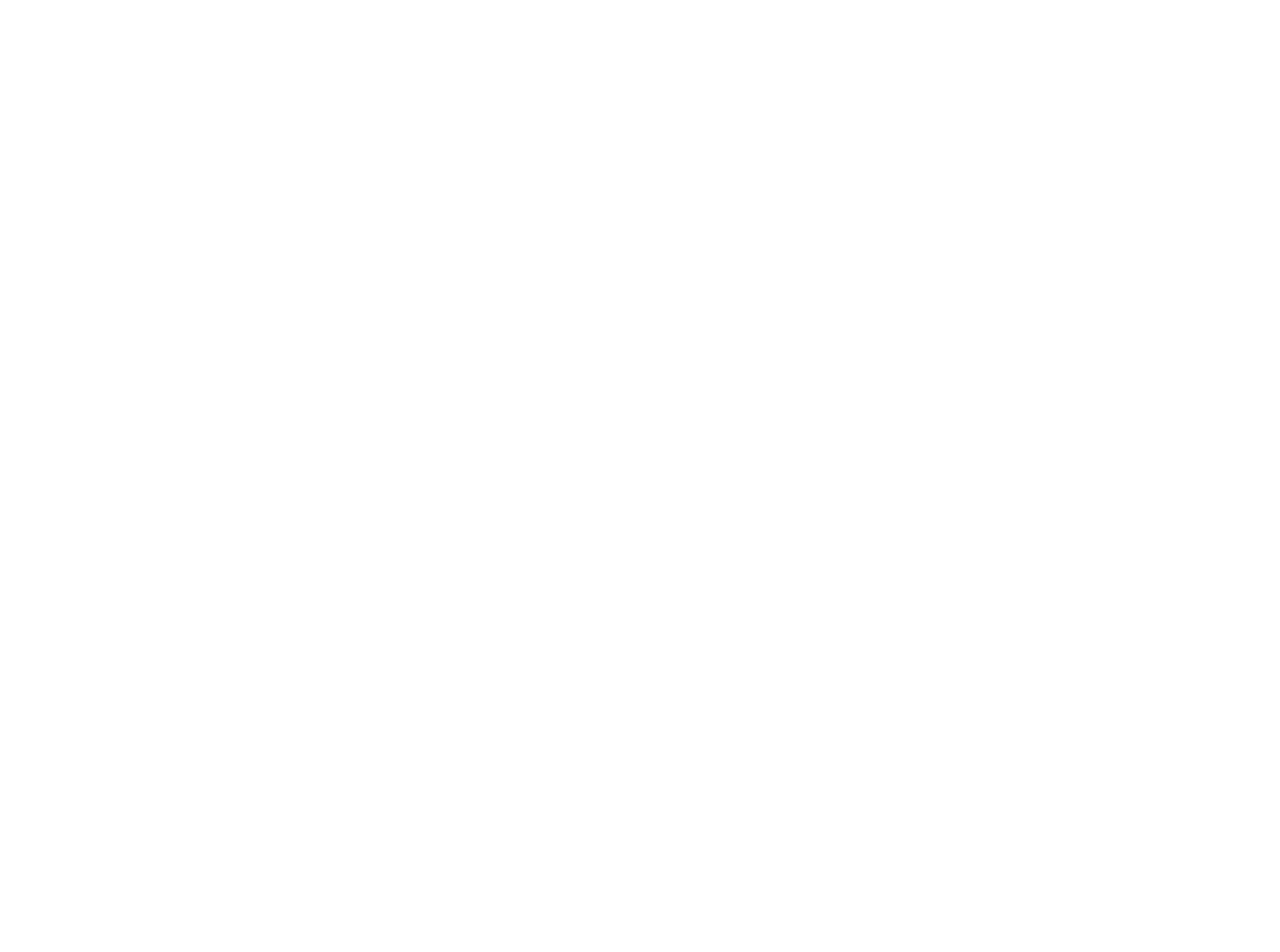
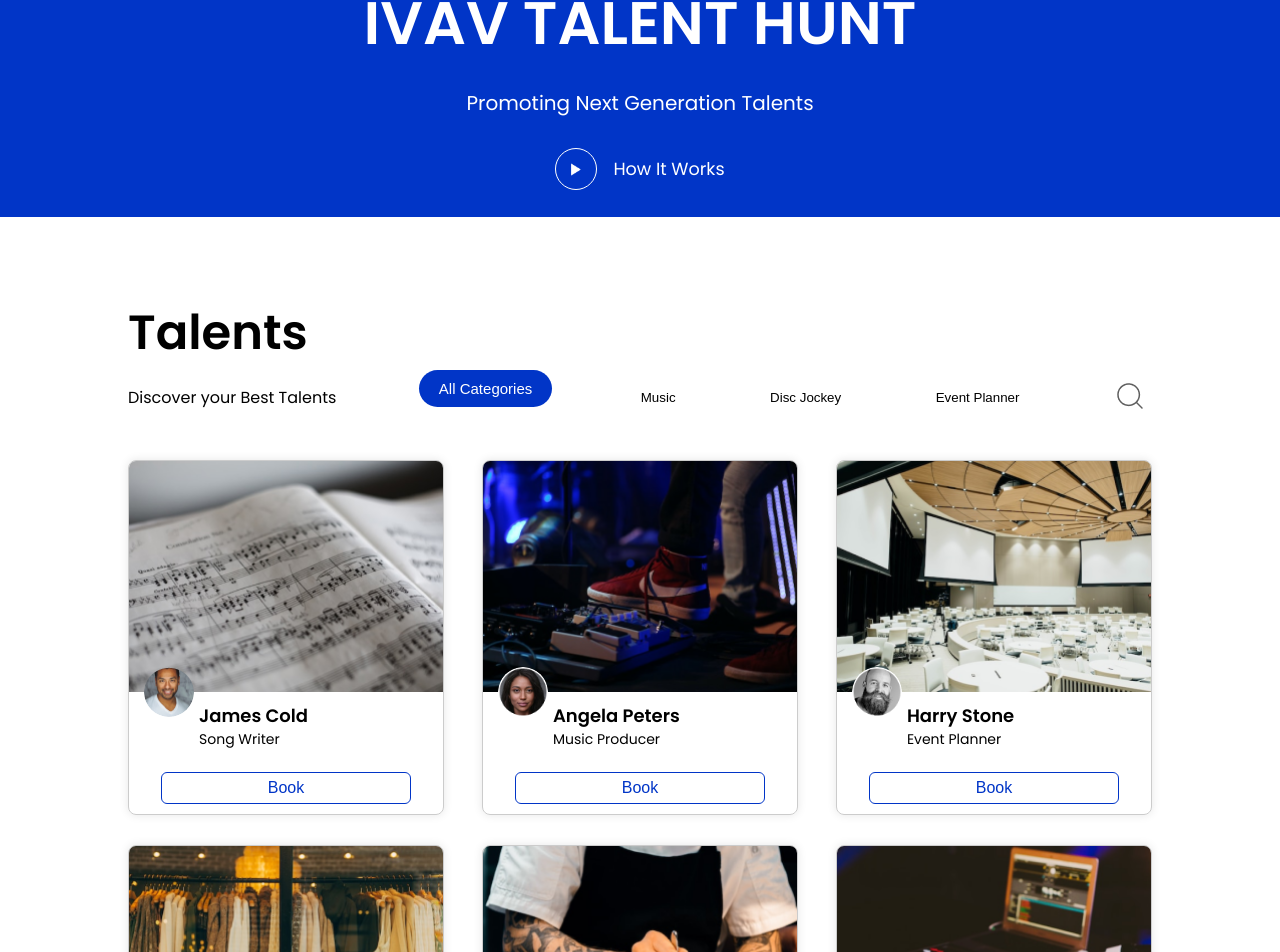
Before and after one commit to Ivav-Solutions/talentHunt, a React (Vite) app in the folder talent-hunt/: page /hunters in a window 1280 px wide. Before the commit this address had no page. Shown: the part 183-1135 px from the top of the page. Before the commit the page ends 800 px from the top, so only its background shows below. Built offline with nearby package versions, Linux system fonts and the light colour scheme.

Commit message:
added new project

```diff
--- a/talent-hunt/src/App.jsx
+++ b/talent-hunt/src/App.jsx
@@ -8,6 +8,7 @@ import Home from './Routes/Home';
 import Verification from './components/auth/verification';
 import ResetPassword from './components/auth/reset-password';
 import Profile from './components/dashboard/Profile';
+import Hunters from './components/frontend2/Hunters';
 
 function App() {
   return (
@@ -21,6 +22,7 @@ function App() {
           <Route path="/reset-password" element={<ResetPassword />} />
           <Route path="/forgot-password" element={<ForgotPassword />} />
           <Route path="/profile" element={<Profile />} />
+          <Route path="/hunters" element={<Hunters />} />
           {/* Other routes */}
         </Routes>
         <div className="App_container">
--- /dev/null
+++ b/talent-hunt/src/components/frontend2/Hunters.jsx
@@ -0,0 +1,34 @@
+import React from 'react'
+import Navbar from '../frontend/Navbar'
+import vector from '../../assets/images/vector.png'
+import Talents2 from '../frontend2/Talents2'
+import Footer from '../frontend/Footer'
+
+const Hunters = () => {
+  return (
+    <div>
+        <div className="home-container">
+            <Navbar />
+            <div className="intro-text">
+                <h1>IVAV TALENT HUNT</h1>
+                <p>Promoting Next Generation Talents</p>
+                <div className="intro-link">
+                    <div className="img-container">
+                        <img src={vector} alt="" className="img-link" />
+                    </div>
+                    <span className="img-link-content">How It Works</span>
+                </div>
+            </div>
+        </div>
+        <div>
+            <section id="talents">
+                <Talents2 />
+            </section>
+        </div>
+        <Footer />
+
+    </div>
+  )
+}
+
+export default Hunters
--- /dev/null
+++ b/talent-hunt/src/components/frontend2/TalentCard2.jsx
@@ -0,0 +1,27 @@
+import React from 'react'
+import '../../assets/css/index.css'
+
+const TalentCard2 = ({
+    image,
+    talentImage,
+    talentName,
+    talentTitle,
+    talentBtn,
+}) => {
+
+  return (
+    <div className="talentCard">
+        <img className="talentCard-thumbnail" src={image} alt="" />
+        <div className="talentCard-info">
+          <img className="talent-avatar" src={talentImage} alt="" />
+           <div className="talent-text">
+              <h3>{talentName}</h3>
+              <p>{talentTitle}</p>
+          </div>
+      </div>
+      <button className="talent-btn">{talentBtn}</button>
+    </div>
+  )
+}
+
+export default TalentCard2
--- /dev/null
+++ b/talent-hunt/src/components/frontend2/Talents2.jsx
@@ -0,0 +1,74 @@
+import React, { useState } from 'react'
+import search from '../../assets/images/search.png'
+import eclipse from '../../assets/images/eclipse.png'
+import shoe from '../../assets/images/shoe.png'
+import decorations from '../../assets/images/decorations.png'
+import harry from '../../assets/images/harry.png'
+import James from '../../assets/images/James.png'
+import music from '../../assets/images/music.png'
+import TalentCard2 from '../frontend2/TalentCard2'
+import cloth from '../../assets/images/cloth.png'
+import angela from '../../assets/images/angela.png'
+import mary from '../../assets/images/mary.png'
+import chef from '../../assets/images/chef.png'
+import deejay from '../../assets/images/deejay.png'
+import dj from '../../assets/images/dj.png'
+
+
+
+
+
+const talentsData = [
+  { talentName: 'James Cold', talentTitle: 'Song Writer', talentImage: eclipse, image: music, talentBtn: 'Book' },
+  { talentName: 'Angela Peters', talentTitle: 'Music Producer', talentImage: angela, image: shoe, talentBtn: 'Book' },
+  { talentName: 'Harry Stone', talentTitle: 'Event Planner', talentImage: harry,  image: decorations, talentBtn: 'Book' },
+  { talentName: 'Paul Smith', talentTitle: 'Fashion Designer', talentImage: James,  image: cloth, talentBtn: 'Book' },
+  { talentName: 'Mary Blues', talentTitle: 'Chef', talentImage: mary,  image: chef, talentBtn: 'Book' },
+  { talentName: 'Deejay Ivav', talentTitle: 'Disc Jockey', talentImage: deejay,  image: dj, talentBtn: 'Book' },
+  { talentName: 'Paul Smith', talentTitle: 'Fashion Designer', talentImage: eclipse,  image: shoe, talentBtn: 'Book' },
+  { talentName: 'Mary Blues', talentTitle: 'Chef', talentImage: eclipse,  image: shoe, talentBtn: 'Book' },
+  { talentName: 'Deejay Ivav', talentTitle: 'Disc Jockey', talentImage: eclipse,  image: shoe, talentBtn: 'Book' },
+  { talentName: 'Paul Smith', talentTitle: 'Fashion Designer', talentImage: eclipse,  image: shoe, talentBtn: 'Book' },
+  { talentName: 'Mary Blues', talentTitle: 'Chef', talentImage: eclipse,  image: shoe, talentBtn: 'Book' },
+  { talentName: 'Deejay Ivav', talentTitle: 'Disc Jockey', talentImage: eclipse,  image: shoe, talentBtn: 'Book' },
+  { talentName: 'Paul Smith', talentTitle: 'Fashion Designer', talentImage: eclipse,  image: shoe, talentBtn: 'Book' },
+  { talentName: 'Mary Blues', talentTitle: 'Chef', talentImage: eclipse,  image: shoe, talentBtn: 'Book' },
+  { talentName: 'Deejay Ivav', talentTitle: 'Disc Jockey', talentImage: eclipse,  image: shoe, talentBtn: 'Book' },
+]
+
+const Talents2 = () => {
+    const [selectedCategory, setSelectedCategory] = useState('All');
+
+    const handleCategoryChange = (category) => {
+        setSelectedCategory(category);
+    };
+
+  return (
+    <div className="talents">
+        <div className="talent-container">
+            <h1>Talents</h1>
+            <div className="talent-link">
+                <p>Discover your Best Talents</p>
+                <button className="buttonLink" onClick={() => handleCategoryChange('All')}>All Categories</button>
+                <button className="btn-link" onClick={() => handleCategoryChange('Music')}>Music</button>
+                <button className="btn-link" onClick={() => handleCategoryChange('Disc Jockey')}>Disc Jockey</button>
+                <button className="btn-link" onClick={() => handleCategoryChange('Event Planner')}>Event Planner</button>
+                {/* Add more category to the button */}
+                <button className="btn-link"><img src={search} alt="" /></button>
+            </div>
+
+            <div className="card">
+              {talentsData
+               .filter((talent) => selectedCategory === 'All' || talent.talentTitle === selectedCategory)
+               .map((talent, index) => (
+                  <TalentCard2 key={index} {...talent} />
+                ))}
+            </div>
+
+        </div>
+
+    </div>
+  )
+}
+
+export default Talents2
--- /dev/null
+++ b/talent-hunt/src/components/settingPage/Navbar.jsx
@@ -0,0 +1,24 @@
+import React from 'react'
+import masklogo from '../../assets/images/masklogo.png'
+
+const Navbar = () => {
+  return (
+    <div className="navbar">
+        <div className="nav-container">
+            <div className="nav-left">
+                <img src={masklogo} alt="" className="logo" />
+                <ul>
+                    <li>Talents</li>
+                    <li>About Us</li>
+                    <li></li>
+                </ul>
+
+            </div>
+
+        </div>
+
+    </div>
+  )
+}
+
+export default Navbar
```
Also changed, not shown: talent-hunt/src/components/settingPage/Account.jsx (added, +13 -0 lines).
